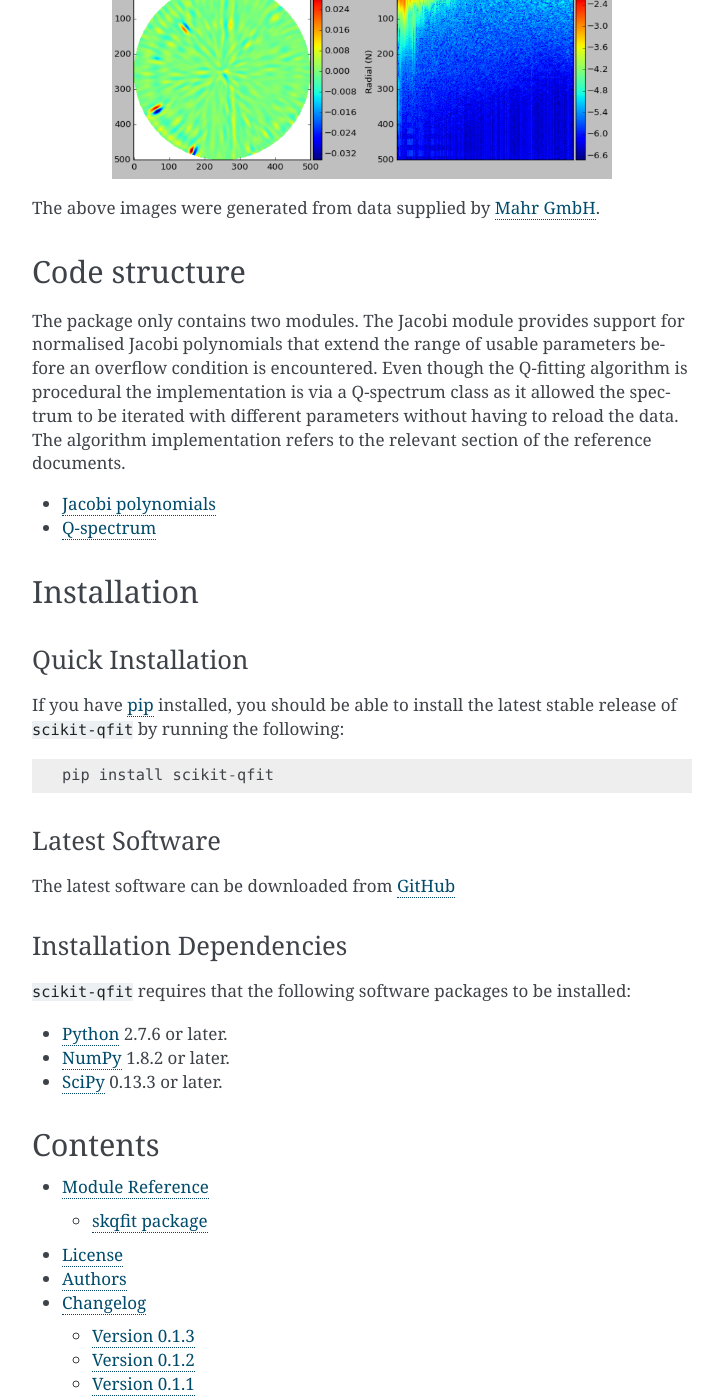
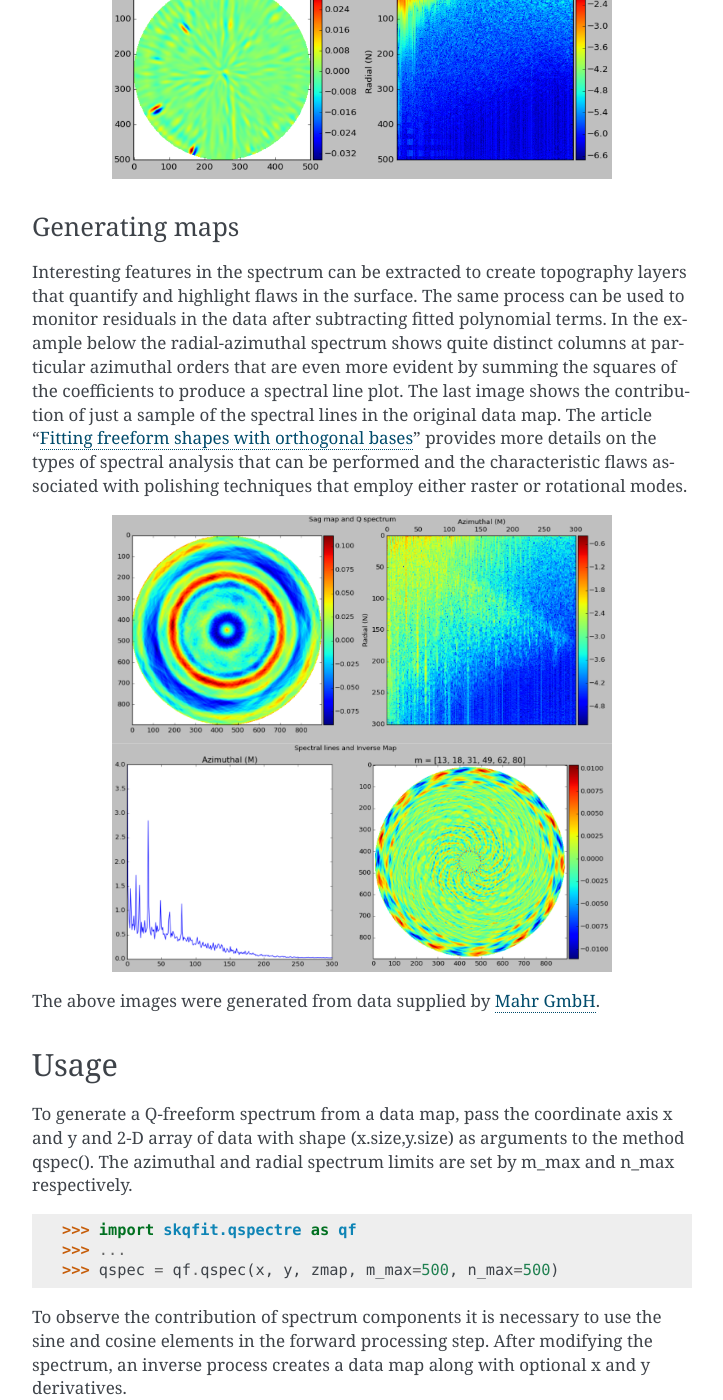
Before and after one commit to npdata/Scikit-qfit, a Sphinx documentation site: the page built from docs/index.rst, in a window 1280 px wide and 1400 px high, scrolled down 1124 px. Shown: the whole window, without its empty margins (388-1111 px from the left). Built offline with Sphinx 7.4.7, drawn with Linux system fonts in a browser that asks for light colours; formulas are drawn with MathJax 3; the version number could not be read and is left out; some of the changed text lies outside the part shown.

```diff
--- a/docs/index.rst
+++ b/docs/index.rst
@@ -38,7 +38,52 @@ sufficiently large range of frequencies is computed.
    :width: 500px
    :align: center
 
+Generating maps
+---------------
+
+Interesting features in the spectrum can be extracted to create topography layers that quantify and highlight flaws
+in the surface. The same process can be used to monitor residuals in the data after subtracting fitted polynomial terms.
+In the example below the radial-azimuthal spectrum shows quite distinct columns at particular azimuthal orders that are
+even more evident by summing the squares of the coefficients to produce a spectral line plot. The last image shows the
+contribution of just a sample of the spectral lines in the original data map. The article
+“`Fitting freeform shapes with orthogonal bases <https://www.osapublishing.org/oe/abstract.cfm?uri=oe-21-16-19061>`_”
+provides more details on the types of spectral analysis that can be performed and the characteristic flaws associated
+with polishing techniques that employ either raster or rotational modes.
+
+.. image:: ./images/asphcn_src_qsp.PNG
+   :width: 500px
+   :align: center
+
+.. image:: ./images/asphcn_spectral_lines.PNG
+   :width: 500px
+   :align: center
+
 The above images were generated from data supplied by `Mahr GmbH <http://www.mahr.com/>`_.
+
+Usage
+=====
+
+To generate a Q-freeform spectrum from a data map, pass the coordinate axis x and y and 2-D array of
+data with shape (x.size,y.size) as arguments to the method qspec(). The azimuthal and radial spectrum
+limits are set by m_max and n_max respectively.
+
+  >>> import skqfit.qspectre as qf
+  >>> ...
+  >>> qspec = qf.qspec(x, y, zmap, m_max=500, n_max=500)
+
+To observe the contribution of spectrum components it is necessary to use the sine and cosine elements in the forward processing step.
+After modifying the spectrum, an inverse process creates a data map along with optional x and y derivatives.
+
+  >>> qs = qf.QSpectrum()
+  >>> qs.data_map(x, y, zmap)
+  >>> a_nm, b_nm = qs.q_fit(mmax, nmax)
+  >>> ... # modify spectrum
+  >>> nmap, dfdx, dfdy = qs.build_map(x, y, a_nm, b_nm, inc_deriv=True)
+
+A 1D trace across the fitted data can also be generated by passing a set of xv, yv arrays that represent the
+(x, y) coordinates.
+
+  >>> zv, dfdx, dfdy = qs.build_profile(xv, yv, a_nm, b_nm, inc_deriv=True)
 
 Code structure
 ==============
```
Also changed, not shown: README.rst (+17 -2 lines), docs/images/asphcn_spectral_lines.PNG (added), docs/images/asphcn_src_qsp.PNG (added), 2 other files.
